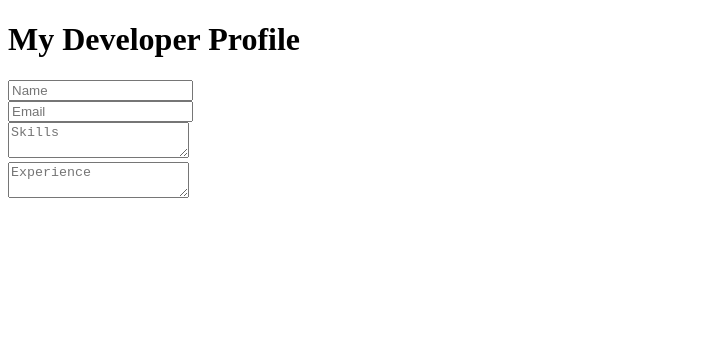
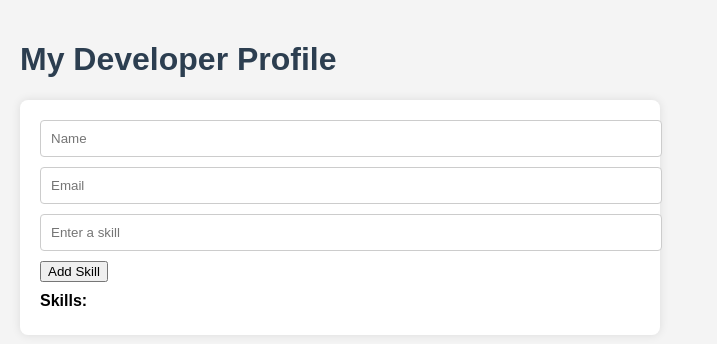
Before and after one commit to ArmandMetal-22/newsclip_portfolio, a React app in the folder client/: page / in a window 1280 px wide. Shown: the top 344 px of the page, without its empty margins (0-717 px from the left). Built offline with nearby package versions, Linux system fonts and the light colour scheme.

Commit message:
[ADD]  Styling and skills functionality: * Added initial styling * Add skills section where user can type in a skill, click add, and have the skill display as a tag.

```diff
--- a/client/package.json
+++ b/client/package.json
@@ -18,7 +18,9 @@
     "@babel/preset-env": "^7.27.2",
     "@babel/preset-react": "^7.27.1",
     "babel-loader": "^10.0.0",
+    "css-loader": "^7.1.2",
     "html-webpack-plugin": "^5.6.3",
+    "style-loader": "^4.0.0",
     "webpack": "^5.99.9",
     "webpack-cli": "^6.0.1",
     "webpack-dev-server": "^5.2.2"
--- a/client/src/components/ProfileForm.js
+++ b/client/src/components/ProfileForm.js
@@ -4,21 +4,68 @@ const ProfileForm = () =>{
     const [profile, setProfile] = useState({
         name: '',
         email: '',
-        skills: '',
-        experience: '',
     });
+    const [skills, setSkills] = useState([]);
+    const [skillInput, setSkillInput] = useState('');
+
+    const [experiences, setExperiences] = useState([]);
+    const [showModal, setShowModal] = useState(false);
 
     const handleChange = (e) => {
         const { name, value } = e.target;
         setProfile({ ...profile, [name]: value });
     };
 
+    const handleAddSkill = () =>{
+        const trimmed = skillInput.trim();
+        if (trimmed && !skills.includes(trimmed)){
+            setSkills([...skills, trimmed]);
+            setSkillInput('');
+        }
+    }
+
+    const handleRemoveSkill = (indexToRemove) => {
+        setSkills(skills.filter((_, index) => index !== indexToRemove));
+    };
+
     return (
         <form>
-            <input name="name" placeholder="Name" onchange={handleChange} /><br />
+            <input name="name" placeholder="Name" onChange={handleChange} /><br />
             <input name="email" placeholder="Email" onChange={handleChange} /><br />
-            <textarea name="skills" placeholder="Skills" onChange={handleChange} /><br />
-            <textarea name="experience" placeholder="Experience" onChange={handleChange} /><br />
+
+            <div>
+                <input
+                    type="text"
+                    placeholder="Enter a skill"
+                    value={skillInput}
+                    onChange={(e) => setSkillInput(e.target.value)}
+                />
+                <button type="button" onClick={handleAddSkill}>
+                    Add Skill
+                </button>
+            </div>
+            <div style={{marginTop: '10px'}}>
+                <strong>Skills:</strong>
+                <div style={{display: 'flex', flexWrap: 'wrap', gap: '8px', marginTop: '5px'}}>
+                    {skills.map((skill, index) => (
+                        <span
+                            key={index}
+                            onClick={() => handleRemoveSkill(index)}
+                            style={{
+                                cursor: 'pointer',
+                                backgroundColor: '#007bff',
+                                color: 'white',
+                                padding: '5px 10px',
+                                borderRadius: '20px',
+                                fontSize: '14px'
+                            }}
+                            title="Click to remove"
+                            >
+                                {skill} x
+                            </span>
+                    ))}
+                </div>
+            </div>
         </form>
     );
 };
--- a/client/src/index.js
+++ b/client/src/index.js
@@ -1,6 +1,7 @@
 import React from 'react';
 import { createRoot} from 'react-dom/client';
 import App from './App';
+import './styles.css';
 
 const container = document.getElementById('root');
 const root = createRoot(container);
--- /dev/null
+++ b/client/src/styles.css
@@ -0,0 +1,25 @@
+body {
+    font-family: Arial, Helvetica, sans-serif;
+    background-color: #f4f4f4;
+    padding: 20px;
+    margin: 0;
+}
+
+h1 {
+    color: #2c3e50;
+}
+
+form {
+    background: white;
+    padding: 20px;
+    border-radius: 8px;
+    box-shadow: 0 0 10px rgba(0, 0, 0, 0.1);
+    max-width: 600px;
+}
+input, textarea {
+    width: 100%;
+    padding: 10px;
+    margin-bottom: 10px;
+    border: 1px solid #ccc;
+    border-radius: 4px;
+}
--- a/client/webpack.config.js
+++ b/client/webpack.config.js
@@ -19,6 +19,10 @@ module.exports = {
                 exclude: /node_modules/,
                 use: ['babel-loader',]
             },
+            {
+                test: /\.css$/,
+                use: ['style-loader', 'css-loader'],
+            },
         ],
     },
     resolve: {
```
Also changed, not shown: 1 other file (tests, documents, lock files or other folders).
